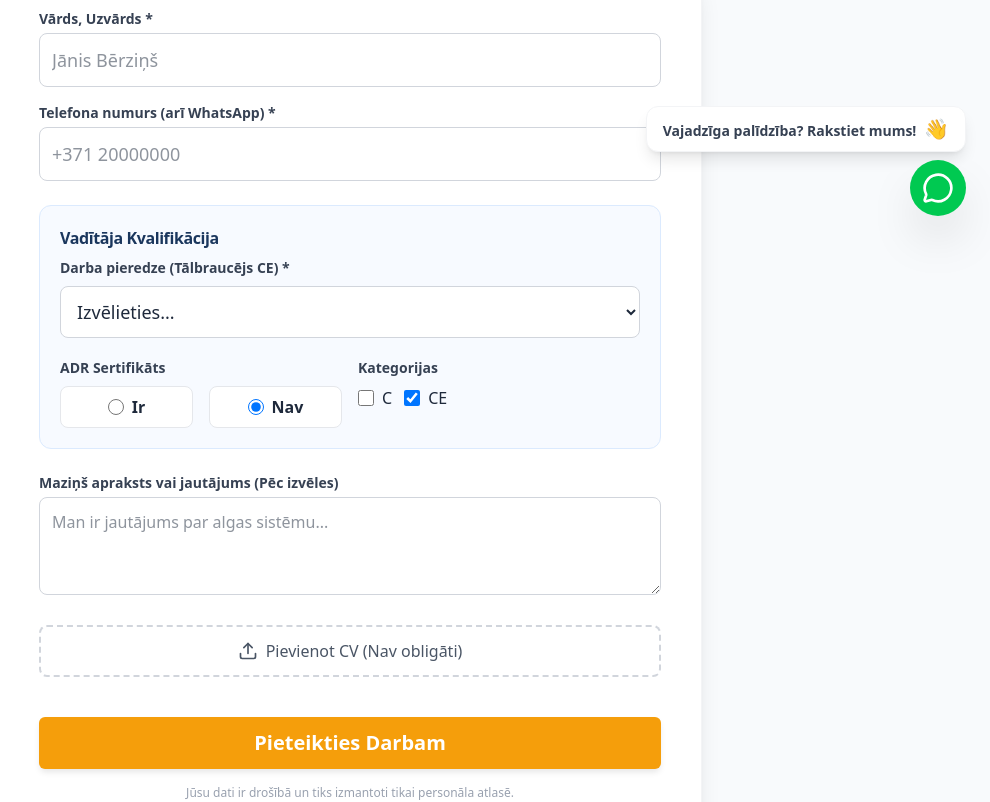
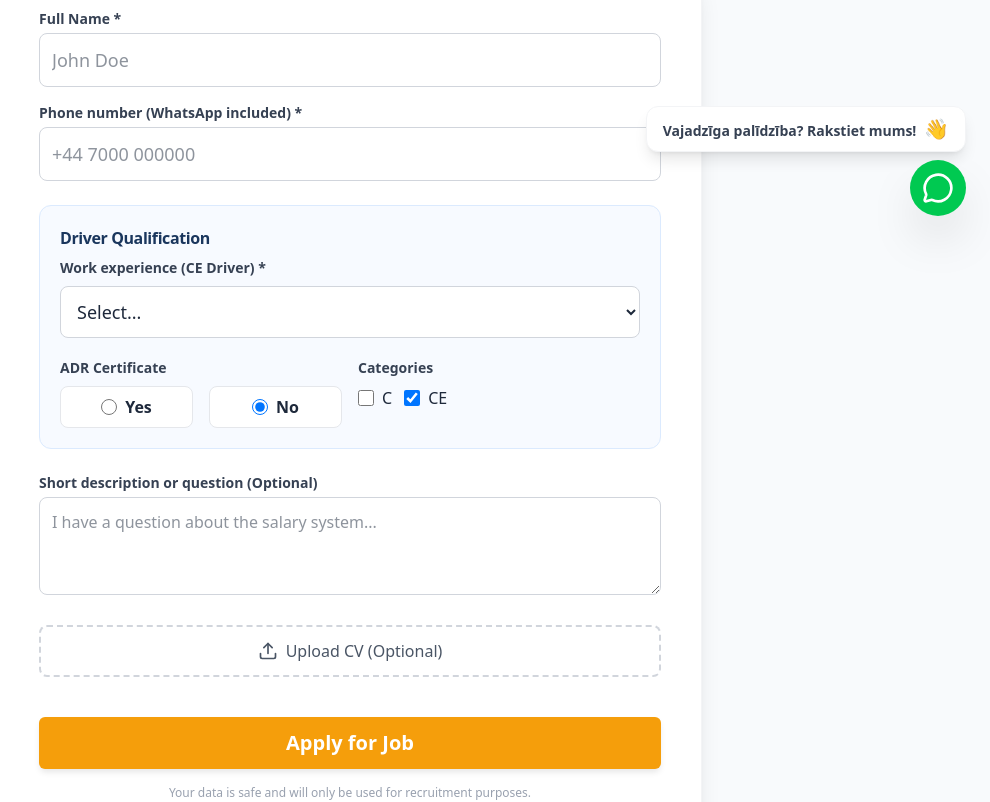
Before and after one commit to sandaveisa-cloud/portmann-logistics, a Next.js app: page /en/careers in a window 1280 px wide. Shown: the part 560-1362 px from the top of the page, without its empty margins (290-1280 px from the left). Built offline with nearby package versions, Linux system fonts and the light colour scheme.

Commit message:
feat: careers i18n

```diff
--- a/app/[locale]/careers/page.tsx
+++ b/app/[locale]/careers/page.tsx
@@ -7,26 +7,27 @@ import { motion, AnimatePresence } from 'framer-motion';
 import { Upload, CheckCircle2 } from 'lucide-react';
 import { useState } from 'react';
 
-const driverSchema = z.object({
-    fullName: z.string().min(2, "Lūdzu norādiet vārdu un uzvārdu"),
-    phone: z.string().min(5, "Lūdzu norādiet tālruņa numuru"),
-    categories: z.array(z.string()).min(1, "Norādiet vismaz vienu vadītāja apliecības kategoriju"),
-    experienceYears: z.string().min(1, "Norādiet pieredzi"),
-    hasAdr: z.enum(['Jā', 'Nē']),
-    message: z.string().optional(),
-});
+export default function CareersPage() {
+    const t = useTranslations('Navigation');
+    const tCar = useTranslations('Careers');
+    const [isSuccess, setIsSuccess] = useState(false);
 
-type DriverFormValues = z.infer<typeof driverSchema>;
+    const driverSchema = z.object({
+        fullName: z.string().min(2, tCar('errName')),
+        phone: z.string().min(5, tCar('errPhone')),
+        categories: z.array(z.string()).min(1, tCar('errCat')),
+        experienceYears: z.string().min(1, tCar('errExp')),
+        hasAdr: z.enum(['Jā', 'Nē']),
+        message: z.string().optional(),
+    });
 
-export default function CareersPage() {
-    const t = useTranslations('Navigation'); // Var izmantot atsevišķu failu vēlāk
-    const [isSuccess, setIsSuccess] = useState(false);
+    type DriverFormValues = z.infer<typeof driverSchema>;
 
     const { register, handleSubmit, watch, formState: { errors, isSubmitting } } = useForm<DriverFormValues>({
         resolver: zodResolver(driverSchema),
         defaultValues: {
             hasAdr: 'Nē',
-            categories: ['CE'] // CE ir visbiežāk prasītā tālbraucējiem
+            categories: ['CE']
         }
     });
 
@@ -45,8 +46,8 @@ export default function CareersPage() {
                 <div className="absolute inset-0 bg-[url('/careers-banner.png')] bg-cover bg-center"></div>
                 <div className="absolute inset-0 bg-gray-900/40"></div>
                 <div className="absolute inset-0 flex flex-col items-center justify-center text-center px-4">
-                    <h1 className="text-4xl md:text-6xl font-black text-white tracking-widest uppercase mb-4">Pievienojies Komandai</h1>
-                    <p className="text-xl text-gray-200">Aicinām darbā CE kategorijas autovadītājus darbam Eiropā! <br className="hidden sm:block" />Piesakies 1 minūtes laikā.</p>
+                    <h1 className="text-4xl md:text-6xl font-black text-white tracking-widest uppercase mb-4">{tCar('title')}</h1>
+                    <p className="text-xl text-gray-200" dangerouslySetInnerHTML={{ __html: tCar('subtitle') }}></p>
                 </div>
             </div>
 
@@ -67,30 +68,30 @@ export default function CareersPage() {
                                 {/* Pamatinformācija */}
                                 <div className="space-y-4">
                                     <div>
-                                        <label className="block text-sm font-semibold text-gray-700 mb-1">Vārds, Uzvārds *</label>
-                                        <input {...register("fullName")} type="text" className={`w-full border ${errors.fullName ? 'border-red-500' : 'border-gray-300'} rounded-lg p-3 text-lg focus:ring-primary focus:border-primary`} placeholder="Jānis Bērziņš" />
+                                        <label className="block text-sm font-semibold text-gray-700 mb-1">{tCar('fullName')}</label>
+                                        <input {...register("fullName")} type="text" className={`w-full border ${errors.fullName ? 'border-red-500' : 'border-gray-300'} rounded-lg p-3 text-lg focus:ring-primary focus:border-primary`} placeholder={tCar('fullNamePlaceholder')} />
                                         {errors.fullName && <p className="text-red-500 text-xs mt-1">{errors.fullName.message}</p>}
                                     </div>
                                     <div>
-                                        <label className="block text-sm font-semibold text-gray-700 mb-1">Telefona numurs (arī WhatsApp) *</label>
-                                        <input {...register("phone")} type="tel" className={`w-full border ${errors.phone ? 'border-red-500' : 'border-gray-300'} rounded-lg p-3 text-lg focus:ring-primary focus:border-primary`} placeholder="+371 20000000" />
+                                        <label className="block text-sm font-semibold text-gray-700 mb-1">{tCar('phone')}</label>
+                                        <input {...register("phone")} type="tel" className={`w-full border ${errors.phone ? 'border-red-500' : 'border-gray-300'} rounded-lg p-3 text-lg focus:ring-primary focus:border-primary`} placeholder={tCar('phonePlaceholder')} />
                                         {errors.phone && <p className="text-red-500 text-xs mt-1">{errors.phone.message}</p>}
                                     </div>
                                 </div>
 
                                 {/* Kvalifikācija */}
                                 <div className="p-5 bg-blue-50/50 rounded-xl border border-blue-100 space-y-5">
-                                    <h3 className="font-bold text-primary mb-2">Vadītāja Kvalifikācija</h3>
+                                    <h3 className="font-bold text-primary mb-2">{tCar('qualification')}</h3>
 
                                     {/* Pieredze */}
                                     <div>
-                                        <label className="block text-sm font-semibold text-gray-700 mb-2">Darba pieredze (Tālbraucējs CE) *</label>
+                                        <label className="block text-sm font-semibold text-gray-700 mb-2">{tCar('experience')}</label>
                                         <select {...register("experienceYears")} className="w-full border border-gray-300 rounded-lg p-3 bg-white text-lg">
-                                            <option value="">Izvēlieties...</option>
-                                            <option value="Mazāk par 1 gadu">Mazāk par 1 gadu</option>
-                                            <option value="1-3 gadi">1 - 3 gadi</option>
-                                            <option value="3-5 gadi">3 - 5 gadi</option>
-                                            <option value="Vairāk par 5 gadiem">Vairāk par 5 gadiem</option>
+                                            <option value="">{tCar('selectOption')}</option>
+                                            <option value="Mazāk par 1 gadu">{tCar('exp1')}</option>
+                                            <option value="1-3 gadi">{tCar('exp2')}</option>
+                                            <option value="3-5 gadi">{tCar('exp3')}</option>
+                                            <option value="Vairāk par 5 gadiem">{tCar('exp4')}</option>
                                         </select>
                                         {errors.experienceYears && <p className="text-red-500 text-xs mt-1">{errors.experienceYears.message}</p>}
                                     </div>
@@ -98,21 +99,21 @@ export default function CareersPage() {
                                     {/* ADR un Kategorijas divās kolonnās mobilajā */}
                                     <div className="grid grid-cols-2 gap-4">
                                         <div>
-                                            <label className="block text-sm font-semibold text-gray-700 mb-2">ADR Sertifikāts</label>
+                                            <label className="block text-sm font-semibold text-gray-700 mb-2">{tCar('adrCert')}</label>
                                             <div className="flex gap-4">
                                                 <label className="flex items-center gap-2 cursor-pointer p-2 border border-gray-200 rounded-lg w-full justify-center bg-white hover:border-primary transition-colors">
                                                     <input {...register("hasAdr")} type="radio" value="Jā" className="w-4 h-4 text-primary focus:ring-primary" />
-                                                    <span className="font-bold">Ir</span>
+                                                    <span className="font-bold">{tCar('yes')}</span>
                                                 </label>
                                                 <label className="flex items-center gap-2 cursor-pointer p-2 border border-gray-200 rounded-lg w-full justify-center bg-white hover:border-primary transition-colors">
                                                     <input {...register("hasAdr")} type="radio" value="Nē" className="w-4 h-4 text-primary focus:ring-primary" />
-                                                    <span className="font-bold">Nav</span>
+                                                    <span className="font-bold">{tCar('no')}</span>
                                                 </label>
                                             </div>
                                         </div>
 
                                         <div>
-                                            <label className="block text-sm font-semibold text-gray-700 mb-2">Kategorijas</label>
+                                            <label className="block text-sm font-semibold text-gray-700 mb-2">{tCar('categories')}</label>
                                             <div className="flex gap-3">
                                                 <label className="flex items-center gap-2">
                                                     <input {...register("categories")} type="checkbox" value="C" className="w-4 h-4 rounded text-primary focus:ring-primary" /> C
@@ -128,22 +129,22 @@ export default function CareersPage() {
 
                                 {/* Papildus */}
                                 <div>
-                                    <label className="block text-sm font-semibold text-gray-700 mb-1">Maziņš apraksts vai jautājums (Pēc izvēles)</label>
-                                    <textarea {...register("message")} rows={3} className="w-full border border-gray-300 rounded-lg p-3 text-base focus:ring-primary focus:border-primary" placeholder="Man ir jautājums par algas sistēmu..." />
+                                    <label className="block text-sm font-semibold text-gray-700 mb-1">{tCar('messageLabel')}</label>
+                                    <textarea {...register("message")} rows={3} className="w-full border border-gray-300 rounded-lg p-3 text-base focus:ring-primary focus:border-primary" placeholder={tCar('messagePlaceholder')} />
                                 </div>
 
                                 {/* Fake Upload Button for UX */}
                                 <button type="button" className="w-full flex items-center justify-center gap-2 py-3 px-4 border-2 border-dashed border-gray-300 rounded-lg text-gray-600 hover:border-primary hover:text-primary transition-colors font-medium">
                                     <Upload size={20} />
-                                    Pievienot CV (Nav obligāti)
+                                    {tCar('cvBtn')}
                                 </button>
 
                                 {/* Submit */}
                                 <div className="pt-4">
                                     <button disabled={isSubmitting} type="submit" className="btn-accent w-full py-4 text-xl rounded-xl font-bold shadow-lg shadow-accent/30 disabled:opacity-50 flex justify-center">
-                                        {isSubmitting ? 'Sūta pieteikumu...' : 'Pieteikties Darbam'}
+                                        {isSubmitting ? tCar('submitting') : tCar('submitBtn')}
                                     </button>
-                                    <p className="text-xs text-center text-gray-400 mt-4">Jūsu dati ir drošībā un tiks izmantoti tikai personāla atlasē.</p>
+                                    <p className="text-xs text-center text-gray-400 mt-4">{tCar('privacyMsg')}</p>
                                 </div>
 
                             </motion.form>
@@ -157,12 +158,12 @@ export default function CareersPage() {
                                 <div className="w-20 h-20 bg-green-100 text-green-600 rounded-full flex items-center justify-center mx-auto">
                                     <CheckCircle2 size={40} />
                                 </div>
-                                <h2 className="text-3xl font-extrabold text-gray-900">Paldies! Pieteikums saņemts.</h2>
+                                <h2 className="text-3xl font-extrabold text-gray-900">{tCar('successTitle')}</h2>
                                 <p className="text-lg text-gray-600 max-w-md mx-auto">
-                                    Mūsu personāla speciālists izskatīs Jūsu informāciju un sazināsies ar Jums iespējami drīz, izmantojot norādīto numuru.
+                                    {tCar('successDesc')}
                                 </p>
                                 <button type="button" onClick={() => setIsSuccess(false)} className="mt-8 text-primary font-bold hover:underline">
-                                    Sūtīt vēl vienu pieteikumu
+                                    {tCar('sendAnother')}
                                 </button>
                             </motion.div>
                         )}
--- a/messages/de.json
+++ b/messages/de.json
@@ -86,5 +86,37 @@
         "whatsappAvailable": "WhatsApp Verfügbar",
         "customsAndWarehouse": "Zoll- und Lagerdienstleistungen",
         "mapPlaceholder": "[Google Maps Integration Hier]"
+    },
+    "Careers": {
+        "title": "Werde Teil unseres Teams",
+        "subtitle": "Wir suchen CE-Fahrer für Einsätze in Europa! Bewirb dich in 1 Minute.",
+        "fullName": "Vor- und Nachname *",
+        "fullNamePlaceholder": "Max Mustermann",
+        "phone": "Telefonnummer (inkl. WhatsApp) *",
+        "phonePlaceholder": "+49 151 00000000",
+        "qualification": "Fahrerqualifikation",
+        "experience": "Berufserfahrung (CE-Fahrer) *",
+        "selectOption": "Bitte wählen...",
+        "exp1": "Weniger als 1 Jahr",
+        "exp2": "1 - 3 Jahre",
+        "exp3": "3 - 5 Jahre",
+        "exp4": "Mehr als 5 Jahre",
+        "adrCert": "ADR-Bescheinigung",
+        "yes": "Ja",
+        "no": "Nein",
+        "categories": "Klassen",
+        "messageLabel": "Kurze Beschreibung oder Frage (Optional)",
+        "messagePlaceholder": "Ich habe eine Frage zum Gehaltssystem...",
+        "cvBtn": "Lebenslauf hochladen (Optional)",
+        "submitting": "Bewerbung wird gesendet...",
+        "submitBtn": "Jetzt Bewerben",
+        "privacyMsg": "Ihre Daten sind sicher und werden nur für Rekrutierungszwecke verwendet.",
+        "successTitle": "Vielen Dank! Bewerbung erhalten.",
+        "successDesc": "Unser HR-Spezialist wird Ihre Informationen prüfen und Sie so schnell wie möglich unter der angegebenen Nummer kontaktieren.",
+        "sendAnother": "Weitere Bewerbung senden",
+        "errName": "Bitte geben Sie Ihren vollständigen Namen an",
+        "errPhone": "Bitte geben Sie eine Telefonnummer an",
+        "errCat": "Bitte geben Sie mindestens eine Führerscheinklasse an",
+        "errExp": "Bitte geben Sie Ihre Erfahrung an"
     }
 }
--- a/messages/en.json
+++ b/messages/en.json
@@ -86,5 +86,37 @@
         "whatsappAvailable": "WhatsApp Available",
         "customsAndWarehouse": "Customs and Warehouse Services",
         "mapPlaceholder": "[Google Maps Integration Here]"
+    },
+    "Careers": {
+        "title": "Join Our Team",
+        "subtitle": "We are hiring CE category drivers for work in Europe! Apply in 1 minute.",
+        "fullName": "Full Name *",
+        "fullNamePlaceholder": "John Doe",
+        "phone": "Phone number (WhatsApp included) *",
+        "phonePlaceholder": "+44 7000 000000",
+        "qualification": "Driver Qualification",
+        "experience": "Work experience (CE Driver) *",
+        "selectOption": "Select...",
+        "exp1": "Less than 1 year",
+        "exp2": "1 - 3 years",
+        "exp3": "3 - 5 years",
+        "exp4": "More than 5 years",
+        "adrCert": "ADR Certificate",
+        "yes": "Yes",
+        "no": "No",
+        "categories": "Categories",
+        "messageLabel": "Short description or question (Optional)",
+        "messagePlaceholder": "I have a question about the salary system...",
+        "cvBtn": "Upload CV (Optional)",
+        "submitting": "Submitting application...",
+        "submitBtn": "Apply for Job",
+        "privacyMsg": "Your data is safe and will only be used for recruitment purposes.",
+        "successTitle": "Thank you! Application received.",
+        "successDesc": "Our HR specialist will review your information and contact you as soon as possible using the provided number.",
+        "sendAnother": "Send another application",
+        "errName": "Please provide your full name",
+        "errPhone": "Please provide a phone number",
+        "errCat": "Please specify at least one driver's license category",
+        "errExp": "Please specify your experience"
     }
 }
--- a/messages/lv.json
+++ b/messages/lv.json
@@ -86,5 +86,37 @@
     "whatsappAvailable": "WhatsApp Pieejams",
     "customsAndWarehouse": "Muitas un Noliktavas Pakalpojumi",
     "mapPlaceholder": "[Google Maps Integrācija Teiksies Šeit]"
+  },
+  "Careers": {
+    "title": "Pievienojies Komandai",
+    "subtitle": "Aicinām darbā CE kategorijas autovadītājus darbam Eiropā! Piesakies 1 minūtes laikā.",
+    "fullName": "Vārds, Uzvārds *",
+    "fullNamePlaceholder": "Jānis Bērziņš",
+    "phone": "Telefona numurs (arī WhatsApp) *",
+    "phonePlaceholder": "+371 20000000",
+    "qualification": "Vadītāja Kvalifikācija",
+    "experience": "Darba pieredze (Tālbraucējs CE) *",
+    "selectOption": "Izvēlieties...",
+    "exp1": "Mazāk par 1 gadu",
+    "exp2": "1 - 3 gadi",
+    "exp3": "3 - 5 gadi",
+    "exp4": "Vairāk par 5 gadiem",
+    "adrCert": "ADR Sertifikāts",
+    "yes": "Ir",
+    "no": "Nav",
+    "categories": "Kategorijas",
+    "messageLabel": "Maziņš apraksts vai jautājums (Pēc izvēles)",
+    "messagePlaceholder": "Man ir jautājums par algas sistēmu...",
+    "cvBtn": "Pievienot CV (Nav obligāti)",
+    "submitting": "Sūta pieteikumu...",
+    "submitBtn": "Pieteikties Darbam",
+    "privacyMsg": "Jūsu dati ir drošībā un tiks izmantoti tikai personāla atlasē.",
+    "successTitle": "Paldies! Pieteikums saņemts.",
+    "successDesc": "Mūsu personāla speciālists izskatīs Jūsu informāciju un sazināsies ar Jums iespējami drīz, izmantojot norādīto numuru.",
+    "sendAnother": "Sūtīt vēl vienu pieteikumu",
+    "errName": "Lūdzu norādiet vārdu un uzvārdu",
+    "errPhone": "Lūdzu norādiet tālruņa numuru",
+    "errCat": "Norādiet vismaz vienu vadītāja apliecības kategoriju",
+    "errExp": "Norādiet pieredzi"
   }
 }
--- a/messages/ru.json
+++ b/messages/ru.json
@@ -86,5 +86,37 @@
         "whatsappAvailable": "Доступен WhatsApp",
         "customsAndWarehouse": "Услуги Таможни и Склада",
         "mapPlaceholder": "[Интеграция Google Maps Здесь]"
+    },
+    "Careers": {
+        "title": "Присоединяйтесь к Команде",
+        "subtitle": "Приглашаем водителей категории CE для работы в Европе! Подайте заявку за 1 минуту.",
+        "fullName": "Имя, Фамилия *",
+        "fullNamePlaceholder": "Иван Иванов",
+        "phone": "Номер телефона (включая WhatsApp) *",
+        "phonePlaceholder": "+371 20000000",
+        "qualification": "Квалификация Водителя",
+        "experience": "Опыт работы (Дальнобойщик CE) *",
+        "selectOption": "Выберите...",
+        "exp1": "Менее 1 года",
+        "exp2": "1 - 3 года",
+        "exp3": "3 - 5 лет",
+        "exp4": "Более 5 лет",
+        "adrCert": "Сертификат ADR",
+        "yes": "Да",
+        "no": "Нет",
+        "categories": "Категории",
+        "messageLabel": "Краткое описание или вопрос (необязательно)",
+        "messagePlaceholder": "У меня вопрос о системе оплаты...",
+        "cvBtn": "Загрузить CV (Необязательно)",
+        "submitting": "Отправка заявки...",
+        "submitBtn": "Подать Заявку",
+        "privacyMsg": "Ваши данные в безопасности и будут использованы только для подбора персонала.",
+        "successTitle": "Спасибо! Заявка получена.",
+        "successDesc": "Наш HR-специалист изучит вашу информацию и свяжется с вами в кратчайшие сроки по указанному номеру.",
+        "sendAnother": "Отправить еще одну заявку",
+        "errName": "Пожалуйста, укажите имя и фамилию",
+        "errPhone": "Пожалуйста, укажите номер телефона",
+        "errCat": "Укажите хотя бы одну категорию водительских прав",
+        "errExp": "Пожалуйста, укажите ваш опыт"
     }
 }
```
